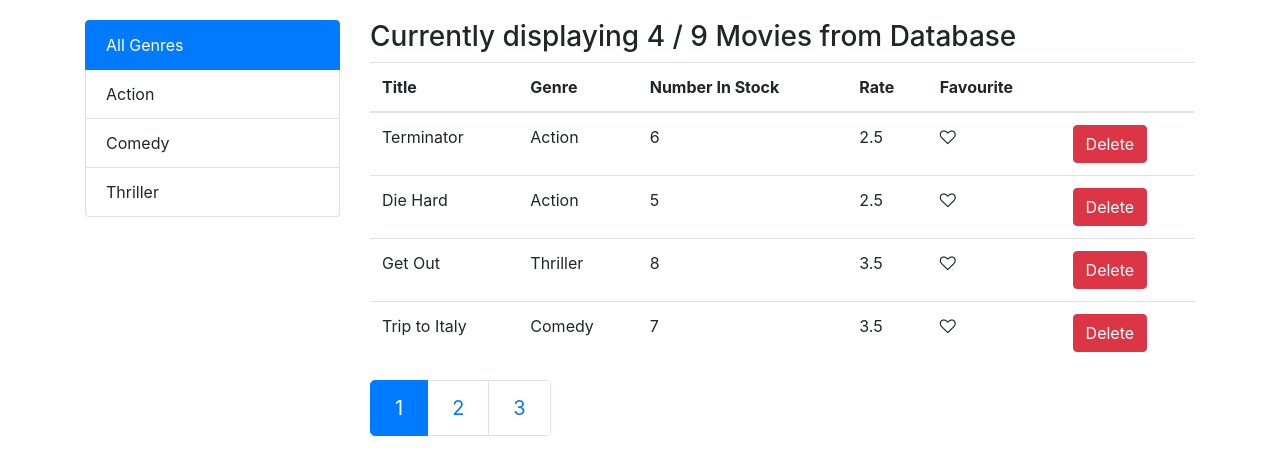
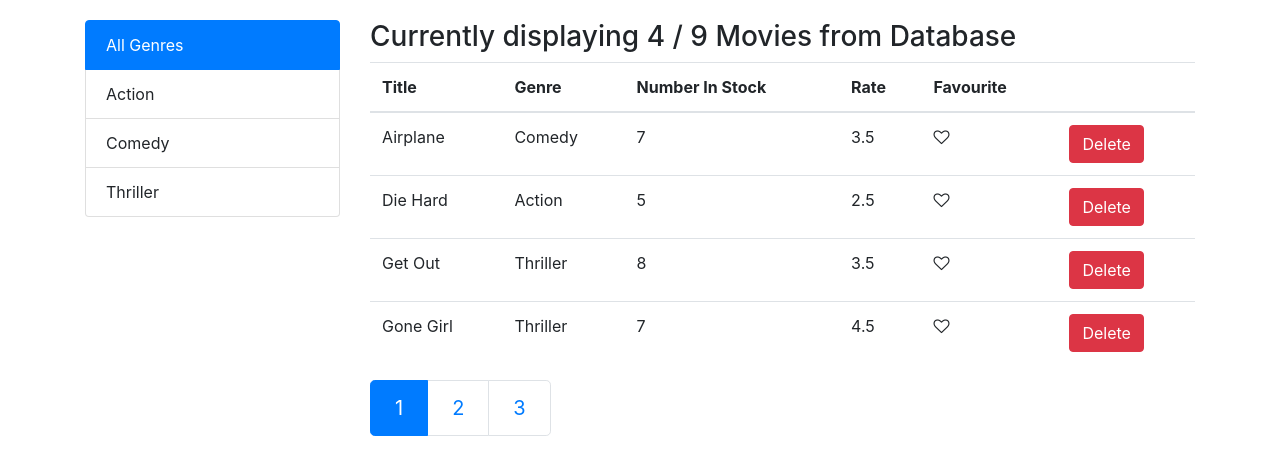
Before and after one commit to rmanoharprabhu/Vidlyreact, a React (Create React App) app: page / in a window 1280 px wide. Shown: the top 474 px of the page. Built offline with nearby package versions, Linux system fonts and the light colour scheme.

Commit message:
Sort with Tabel header as component

```diff
--- a/src/common/pagination.jsx
+++ b/src/common/pagination.jsx
@@ -5,7 +5,7 @@ import PropTypes from "prop-types";
 const Pagination = (props) => {
   const { pageSize, totalItems, currentPage, onPageChange } = props;
   const pageCount = Math.ceil(totalItems / pageSize);
-  console.log(currentPage);
+  //console.log(currentPage);
   if (pageCount === 1) return null;
   const pages = _.range(1, pageCount + 1);
 
--- /dev/null
+++ b/src/common/tableHeader.jsx
@@ -0,0 +1,35 @@
+import React, { Component } from "react";
+
+class TableHeader extends Component {
+  raiseSort = (path) => {
+    this.props.sortColumn.path = path;
+    const selectedSortType =
+      this.props.sortColumn.sortType === "asc" ? "desc" : "asc";
+    this.props.sortColumn.sortType = selectedSortType;
+    this.props.onSort(this.props.sortColumn);
+  };
+
+  render() {
+    const pointerStyle = { cursor: "pointer" };
+    const noPointerStyle = { cursor: "context-menu" };
+    return (
+      <thead>
+        <tr>
+          {this.props.columns.map((column) => (
+            <th
+              style={column.path !== "" ? pointerStyle : noPointerStyle}
+              key={column.id}
+              onClick={() =>
+                column.path === "" ? null : this.raiseSort(column.path)
+              }
+            >
+              {column.label}
+            </th>
+          ))}
+        </tr>
+      </thead>
+    );
+  }
+}
+
+export default TableHeader;
--- a/src/components/movie.jsx
+++ b/src/components/movie.jsx
@@ -8,6 +8,7 @@ import { paginate } from "../utils/paginate";
 import ListGroup from "../common/listGroup";
 import { getGenres } from "../services/fakeGenreService";
 import { toast } from "react-toastify";
+import _ from "lodash";
 
 class Movie extends Component {
   state = {
@@ -17,6 +18,7 @@ class Movie extends Component {
     pageSize: 4,
     currentPage: 1,
     selectedGener: "",
+    sortColumn: { path: "title", sortType: "asc" },
   };
 
   componentDidMount = () => {
@@ -65,6 +67,11 @@ class Movie extends Component {
     this.setState({ selectedGener: gene, currentPage: 1 });
   };
 
+  handleSort = (sortColumn) => {
+    //If both Object and Values are same we can use like below.
+    this.setState({ sortColumn });
+  };
+
   render() {
     const {
       pageSize,
@@ -72,6 +79,7 @@ class Movie extends Component {
       allMovies,
       allGenres,
       selectedGener,
+      sortColumn,
     } = this.state;
 
     const filteredMovies =
@@ -80,8 +88,14 @@ class Movie extends Component {
         : allMovies;
     //console.log(filteredMovies);
 
+    const sorted = _.orderBy(
+      filteredMovies,
+      [sortColumn.path],
+      [sortColumn.sortType]
+    );
+
     //using object destrucring we are taking the length of the array.
-    const movies = paginate(filteredMovies, currentPage, pageSize);
+    const movies = paginate(sorted, currentPage, pageSize);
     const { length: count } = filteredMovies;
 
     if (count === 0) {
@@ -108,6 +122,8 @@ class Movie extends Component {
               movies={movies}
               onLike={this.handleFavStatus}
               onDelete={this.handleMovieDelete}
+              onSort={this.handleSort}
+              sortColumn={sortColumn}
             ></MovieTable>
             <Pagination
               totalItems={count}
--- a/src/components/movieTable.jsx
+++ b/src/components/movieTable.jsx
@@ -1,22 +1,65 @@
-import React from "react";
+import React, { Component } from "react";
 import { ToastContainer } from "react-toastify";
 import Tippy from "@tippyjs/react";
 import Like from "../common/like";
+import TableHeader from "../common/tableHeader";
 
-const MovieTable = (props) => {
-  const { movies, onLike, onDelete } = props;
+class MovieTable extends Component {
+  // raiseSort = (path) => {
+  //   //const sortColumn = [...this.props.sortColumn];
+  //   this.props.sortColumn.path = path;
+  //   const selectedSortType =
+  //     this.props.sortColumn.sortType === "asc" ? "desc" : "asc";
+  //   this.props.sortColumn.sortType = selectedSortType;
+  //   this.props.onSort(this.props.sortColumn);
+  // };
+
+  columns = [
+    { path: "title", label: "Title", id: "1" },
+    { path: "genre.name", label: "Genre", id: "2" },
+    { path: "numberInStock", label: "Number In Stock", id: "3" },
+    { path: "dailyRentalRate", label: "Rate", id: "4" },
+    { path: "", label: "Favourite", id: "5" },
+    { id: "6" },
+  ];
+
+  render() {
+    const { movies, onLike, onDelete } = this.props;
+
     return (
       <table className="table table-hover">
-      <thead>
+        <TableHeader
+          columns={this.columns}
+          sortColumn={this.props.sortColumn}
+          onSort={this.props.onSort}
+        />
+        {/* <thead>
           <tr>
-          <th>Title</th>
-          <th>Genre</th>
-          <th>Number In Stock</th>
-          <th>Rate</th>
+            <th style={pointerStyle} onClick={() => this.raiseSort("name")}>
+              Title
+            </th>
+            <th
+              style={pointerStyle}
+              onClick={() => this.raiseSort("genre.name")}
+            >
+              Genre
+            </th>
+            <th
+              style={pointerStyle}
+              onClick={() => this.raiseSort("numberInStock")}
+            >
+              Number In Stock
+            </th>
+            <th
+              style={pointerStyle}
+              onClick={() => this.raiseSort("dailyRentalRate")}
+            >
+              Rate
+            </th>
             <th>Favourite</th>
             <th></th>
           </tr>
-      </thead>
+        </thead> */}
         <tbody>
           {movies.map((movie) => (
             <tr key={movie._id}>
@@ -43,6 +86,7 @@ const MovieTable = (props) => {
         </tbody>
       </table>
     );
-};
+  }
+}
 
 export default MovieTable;
```
Lines whose indentation alone changed are shown as unchanged.
